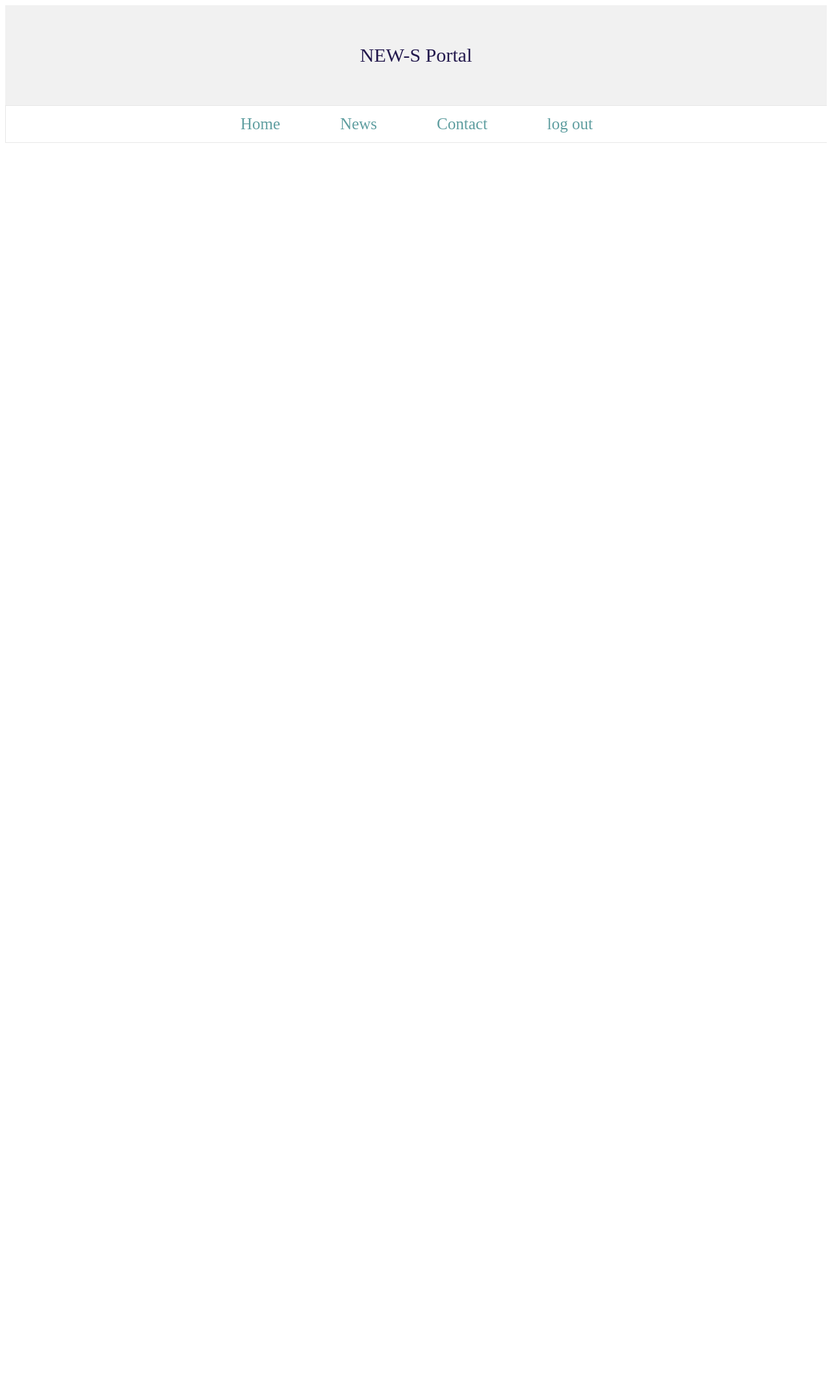
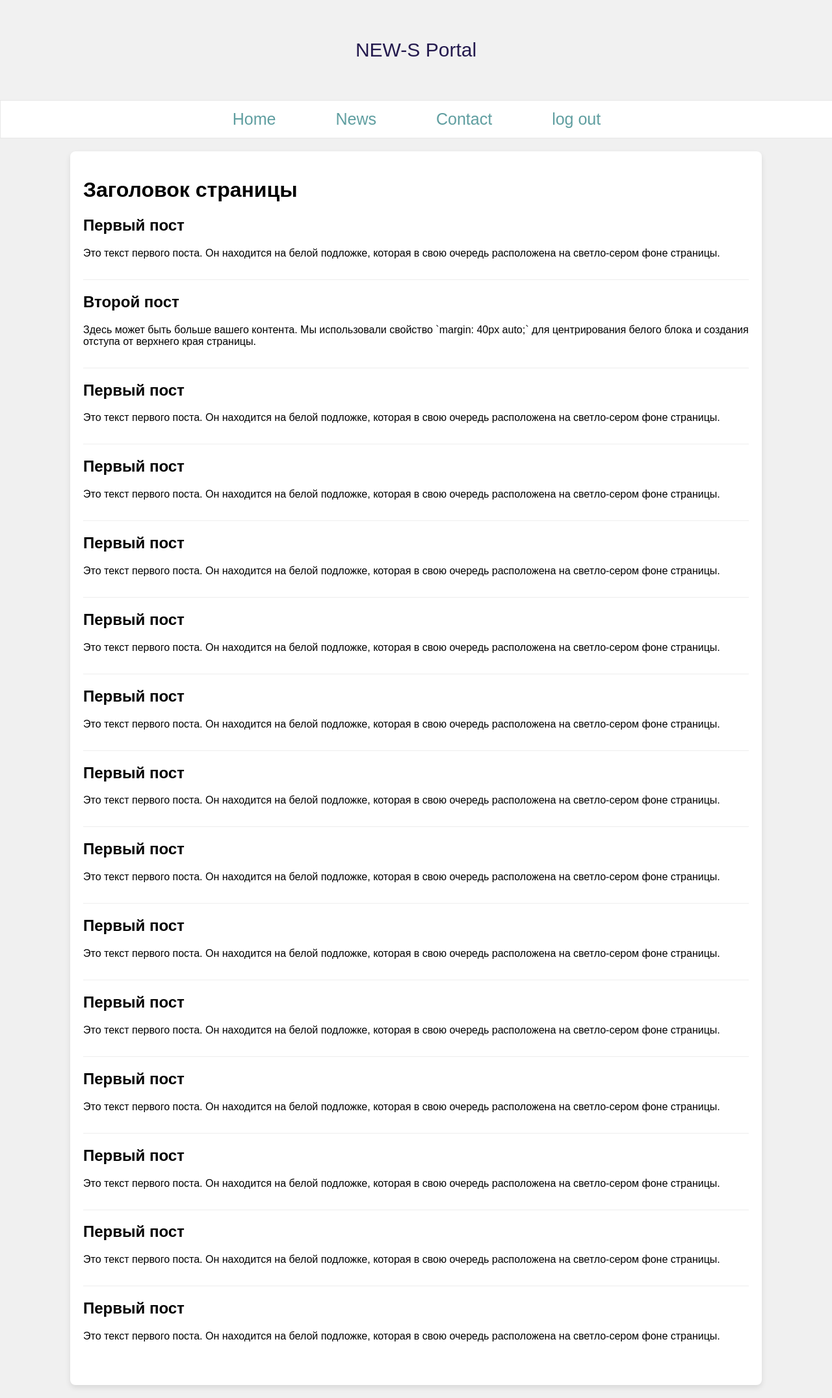
Before and after one commit to Bulat-starr/New-s_portal, a Python web app: template News/app/templates/main_page.html in a window 1280 px wide. Shown: the whole page at 65% size. Before the commit the page ends 220 px from the top, so only its background shows below. Run offline with Jinja, Linux system fonts and the light colour scheme; the template is opened without the code that fills it, so the values that code supplies are empty.

Commit message:
done mock up + navbar

```diff
--- /dev/null
+++ b/News/app/static/style2.css
@@ -0,0 +1,36 @@
+
+     /* 1. Стили для всей страницы (<body>) */
+ body {
+     /* Устанавливаем цвет фона страницы, например, светло-серый */
+     background-color: #f0f0f0; /* Вы можете заменить этот код на любой другой цвет (например, #ADD8E6 для светло-голубого) */
+     margin: 0; /* Убираем стандартные отступы браузера */
+     padding: 0;
+     font-family: Arial, sans-serif;
+ }
+
+/* 2. Стили для белой подложки (content-wrapper) */
+.content-wrapper {
+    /* Устанавливаем белый цвет подложки */
+    background-color: white;
+    /* Устанавливаем максимальную ширину, чтобы подложка не растягивалась на весь экран */
+    max-width: 80%;
+    /* Выравниваем подложку по центру страницы */
+    margin: 20px auto; /* 40px - отступ сверху и снизу; auto - выравнивание по горизонтали */
+    /* Добавляем немного тени для лучшего визуального эффекта */
+    box-shadow: 0 4px 8px rgba(0, 0, 0, 0.1);
+    /* Добавляем внутренние отступы, чтобы контент не прилипал к краям подложки */
+    padding: 20px;
+    /* Скругляем углы (необязательно) */
+    border-radius: 8px;
+}
+
+/* 3. Стили для самих постов внутри подложки */
+.post {
+    border-bottom: 1px solid #eee; /* Разделитель между постами */
+    padding-bottom: 15px;
+    margin-bottom: 15px;
+}
+
+.post:last-child {
+    border-bottom: none; /* Убираем разделитель у последнего поста */
+}
--- a/News/app/templates/main_page.html
+++ b/News/app/templates/main_page.html
@@ -3,7 +3,7 @@
 <head>
     <meta charset="UTF-8">
     <link rel="stylesheet" href="../static/navbar_style.css">
-    <link rel="stylesheet" href="../static/st.css">
+    <link rel="stylesheet" href="../static/style2.css">
     <title>NEWS</title>
 
 </head>
@@ -20,7 +20,90 @@
         <li class = "logout"><a href="#">log out</a></li>
     </ul>
 </div>
-<div id="background" style="color: #f1f1f1"></div>
+
+
+
+
+    <div class="content-wrapper">
+        <h1>Заголовок страницы</h1>
+
+        <div class="post">
+            <h2>Первый пост</h2>
+            <p>Это текст первого поста. Он находится на белой подложке, которая в свою очередь расположена на светло-сером фоне страницы. </p>
+        </div>
+
+        <div class="post">
+            <h2>Второй пост</h2>
+            <p>Здесь может быть больше вашего контента. Мы использовали свойство `margin: 40px auto;` для центрирования белого блока и создания отступа от верхнего края страницы.</p>
+        </div>
+
+        <div class="post">
+            <h2>Первый пост</h2>
+            <p>Это текст первого поста. Он находится на белой подложке, которая в свою очередь расположена на светло-сером фоне страницы. </p>
+        </div>
+
+        <div class="post">
+            <h2>Первый пост</h2>
+            <p>Это текст первого поста. Он находится на белой подложке, которая в свою очередь расположена на светло-сером фоне страницы. </p>
+        </div>
+
+        <div class="post">
+            <h2>Первый пост</h2>
+            <p>Это текст первого поста. Он находится на белой подложке, которая в свою очередь расположена на светло-сером фоне страницы. </p>
+        </div>
+
+        <div class="post">
+            <h2>Первый пост</h2>
+            <p>Это текст первого поста. Он находится на белой подложке, которая в свою очередь расположена на светло-сером фоне страницы. </p>
+        </div>
+
+        <div class="post">
+            <h2>Первый пост</h2>
+            <p>Это текст первого поста. Он находится на белой подложке, которая в свою очередь расположена на светло-сером фоне страницы. </p>
+        </div>
+
+        <div class="post">
+            <h2>Первый пост</h2>
+            <p>Это текст первого поста. Он находится на белой подложке, которая в свою очередь расположена на светло-сером фоне страницы. </p>
+        </div>
+
+        <div class="post">
+            <h2>Первый пост</h2>
+            <p>Это текст первого поста. Он находится на белой подложке, которая в свою очередь расположена на светло-сером фоне страницы. </p>
+        </div>
+
+        <div class="post">
+            <h2>Первый пост</h2>
+            <p>Это текст первого поста. Он находится на белой подложке, которая в свою очередь расположена на светло-сером фоне страницы. </p>
+        </div>
+
+        <div class="post">
+            <h2>Первый пост</h2>
+            <p>Это текст первого поста. Он находится на белой подложке, которая в свою очередь расположена на светло-сером фоне страницы. </p>
+        </div>
+
+        <div class="post">
+            <h2>Первый пост</h2>
+            <p>Это текст первого поста. Он находится на белой подложке, которая в свою очередь расположена на светло-сером фоне страницы. </p>
+        </div>
+
+        <div class="post">
+            <h2>Первый пост</h2>
+            <p>Это текст первого поста. Он находится на белой подложке, которая в свою очередь расположена на светло-сером фоне страницы. </p>
+        </div>
+
+        <div class="post">
+            <h2>Первый пост</h2>
+            <p>Это текст первого поста. Он находится на белой подложке, которая в свою очередь расположена на светло-сером фоне страницы. </p>
+        </div>
+
+        <div class="post">
+            <h2>Первый пост</h2>
+            <p>Это текст первого поста. Он находится на белой подложке, которая в свою очередь расположена на светло-сером фоне страницы. </p>
+        </div>
+
+    </div>
+
 
 </body>
 </html>
```
Also changed, not shown: News/app/static/style.css (+15 -3 lines), News/app/templates/index.html (+16 -4 lines).
